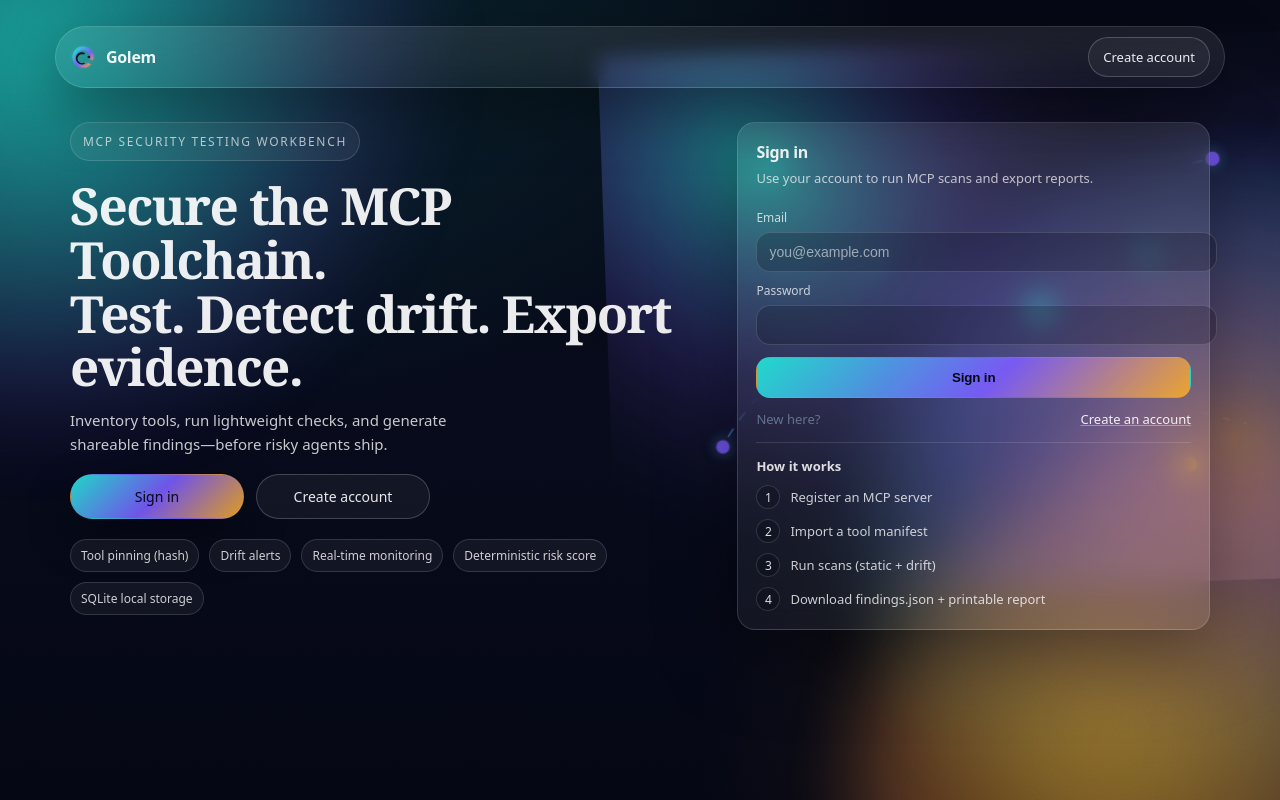
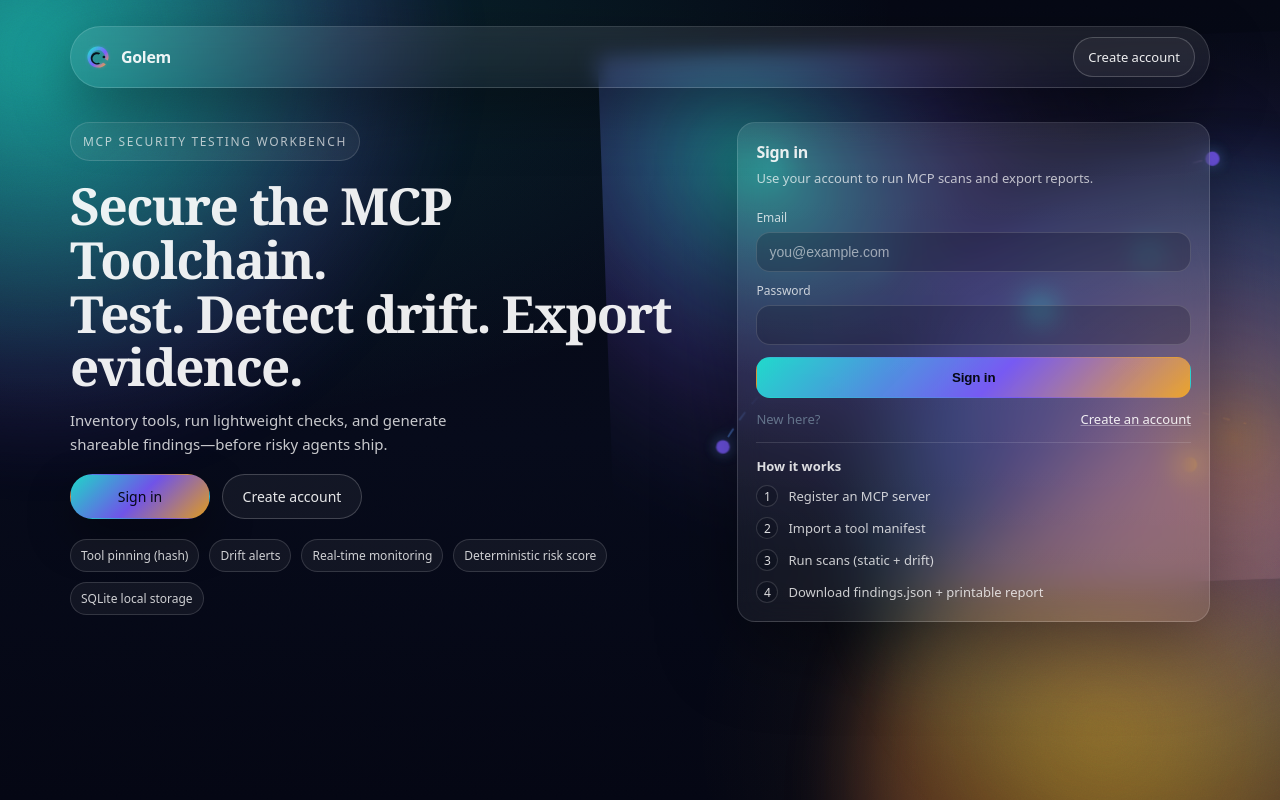
Before and after one commit to sriroopchakraborty1991-lang/SecureSandboxHub, a React (Vite) app in the folder packages/frontend/: page /login in a window 1280 px wide. Built offline with nearby package versions, Linux system fonts and the light colour scheme.

Commit message:
feat: Simplify SecureSandboxHub Project
Co-authored-by: traeagent <traeagent@users.noreply.github.com>

```diff
--- a/packages/frontend/src/styles.css
+++ b/packages/frontend/src/styles.css
@@ -105,6 +105,11 @@
     radial-gradient(900px 640px at 95% 92%, rgba(255, 176, 32, 0.12) 0%, rgba(5, 8, 20, 0) 58%),
     linear-gradient(180deg, var(--auth-ink) 0%, #060a1a 55%, #040613 100%);
   font-family: ui-sans-serif, system-ui, -apple-system, Segoe UI, Roboto, Helvetica, Arial, 'Apple Color Emoji', 'Segoe UI Emoji';
+}
+
+.auth-shell,
+.auth-shell * {
+  box-sizing: border-box;
 }
 
 .auth-bg {
@@ -358,6 +363,7 @@
 
 .auth-input {
   width: 100%;
+  max-width: 100%;
   border-radius: 14px;
   padding: 11px 12px;
   font-size: 14px;
```
